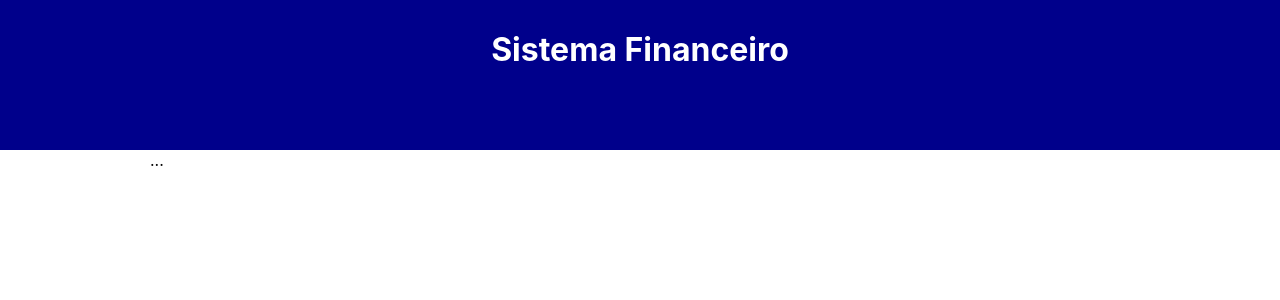
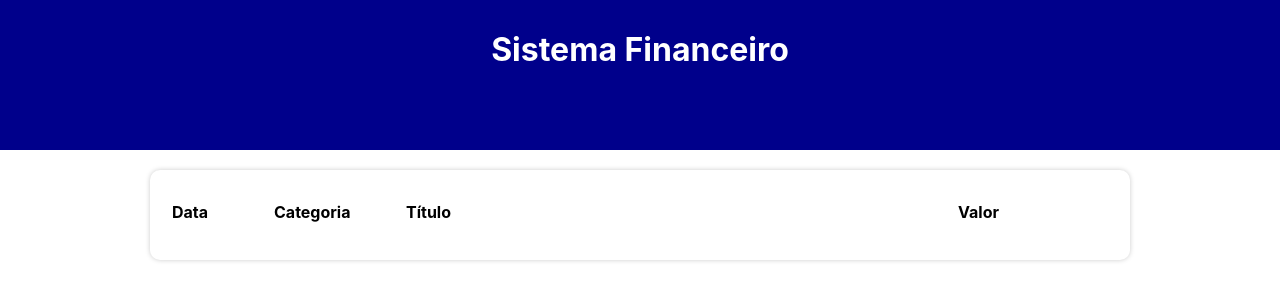
Before and after one commit to Eduuduarte/expense-tracker, a React (Create React App) app: page / in a window 1280 px wide. Shown: the top 300 px of the page. Built offline with nearby package versions, Linux system fonts and the light colour scheme.

Commit message:
start bluild the table area

```diff
--- a/src/App.tsx
+++ b/src/App.tsx
@@ -1,13 +1,38 @@
+import { useEffect, useState } from 'react';
 import * as C from './App.styles';
 
+import { Category } from './types/Category';
+import { Item } from './types/Item';
+
+import { categories } from './data/categories';
+import { items } from './data/items';
+
+import { getCurrentMonth, FilterListByMonth } from './helpers/dateFilter';
+import { TableArea } from './components/TableArea';
+
 const App = () => {
+  const [list, setList] = useState(items);
+  const [filteredList, setFilteredList] = useState<Item[]>([]);
+  const [currentMonth, setCurrentMonth] = useState(getCurrentMonth());
+
+  useEffect(()=> {
+    setFilteredList(FilterListByMonth(list, currentMonth) );
+  }, [list, currentMonth])
+
   return(
     <C.Container>
       <C.Header>
         <C.HeaderText>Sistema Financeiro</C.HeaderText>
       </C.Header>
       <C.Body>
-        ...
+
+        {/* Área de informações */}
+
+        {/* Área de inserção */}
+
+        {/* Tabela de itens */}
+        <TableArea list={filteredList} />
+
       </C.Body>
     </C.Container>
   );
--- /dev/null
+++ b/src/components/TableArea/index.tsx
@@ -0,0 +1,28 @@
+import * as C from './style';
+
+import { Item } from '../../types/Item';
+import { TableItem } from '../TableItem'
+
+type Props = {
+    list: Item[]
+}
+
+export const TableArea = ({list}: Props) => {
+    return (
+        <C.Table>
+            <thead>
+                <tr>
+                    <C.TableHeadColumn width={100} >Data</C.TableHeadColumn>
+                    <C.TableHeadColumn width={130} >Categoria</C.TableHeadColumn>
+                    <C.TableHeadColumn>Título</C.TableHeadColumn>
+                    <C.TableHeadColumn width={150} >Valor</C.TableHeadColumn>
+                </tr>
+            </thead>
+            <tbody>
+                {list.map((item, index)=> (
+                    <TableItem key={index} item={item}/>
+                ))}
+            </tbody>
+        </C.Table>
+    );
+}
--- /dev/null
+++ b/src/components/TableArea/style.ts
@@ -0,0 +1,16 @@
+import styled from "styled-components";
+
+export const Table = styled.table`
+    width: 100%;
+    background-color: #FFF;
+    padding: 20px;
+    box-shadow: 0px 0px 5px #CCC;
+    border-radius: 10px;
+    margin-top: 20px;
+`;
+
+export const TableHeadColumn = styled.th<{width?: number}>`
+    width: ${props => props.width ? `${props.width}px` : 'auto'};
+    padding: 10px 0;
+    text-align: left;
+`;
--- /dev/null
+++ b/src/components/TableItem/index.tsx
@@ -0,0 +1,14 @@
+import * as C from './style';
+import { Item } from '../../types/Item';
+
+type Props = {
+    item: Item
+}
+
+export const TableItem = ({item}: Props) => {
+    return(
+        <C.TableLine>
+
+        </C.TableLine>
+    );
+}
--- /dev/null
+++ b/src/components/TableItem/style.ts
@@ -0,0 +1,5 @@
+import styled from "styled-components";
+
+export const TableLine = styled.tr`
+
+`;
--- /dev/null
+++ b/src/data/categories.ts
@@ -0,0 +1,7 @@
+import { Category } from '../types/Category'
+
+export const categories: Category = {
+    food: { title: 'Alimentação', color: 'blue', expense: true },
+    rent: { title: 'Aluguel', color: 'brown', expense: true},
+    salary: { title: 'Salário', color: 'green', expense: false}
+}
--- /dev/null
+++ b/src/data/items.ts
@@ -0,0 +1,8 @@
+import { Item } from '../types/Item';
+
+export const items: Item[] = [
+    { date: new Date(2022, 9, 15), category: 'food', title: 'McDonalds', value: 32.12 },
+    { date: new Date(2022, 9, 15), category: 'food', title: 'Burger King', value: 26 },
+    { date: new Date(2022, 9, 16), category: 'rent', title: 'Aluguel Apt', value: 2300 },
+    { date: new Date(2022, 10, 15), category: 'salary', title: 'Salário ACME', value: 4500 },
+];
--- /dev/null
+++ b/src/helpers/dateFilter.ts
@@ -0,0 +1,23 @@
+import {Item} from '../types/Item';
+
+export const getCurrentMonth = () => {
+    let now = new Date();
+    return `${now.getFullYear()}-${now.getMonth()+1}`;
+}
+
+export const FilterListByMonth = (list: Item[], date: string): Item[] => {
+    let newList: Item[] = [];
+    let [year, month] = date.split('-');
+
+    for(let i in list) {
+        if(
+            list[i].date.getFullYear() === parseInt(year) &&
+            (list[i].date.getMonth() + 1) === parseInt(month)
+        ) {
+            newList.push(list[i]);
+        }
+    }
+
+
+    return newList;
+}
--- /dev/null
+++ b/src/types/Category.ts
@@ -0,0 +1,7 @@
+export type Category = {
+    [tag: string]: {
+        title: string;
+        color: string;
+        expense: boolean;
+    }
+}
--- /dev/null
+++ b/src/types/Item.ts
@@ -0,0 +1,6 @@
+export type Item = {
+    date: Date;
+    category: string;
+    title: string;
+    value: number;
+}
```
